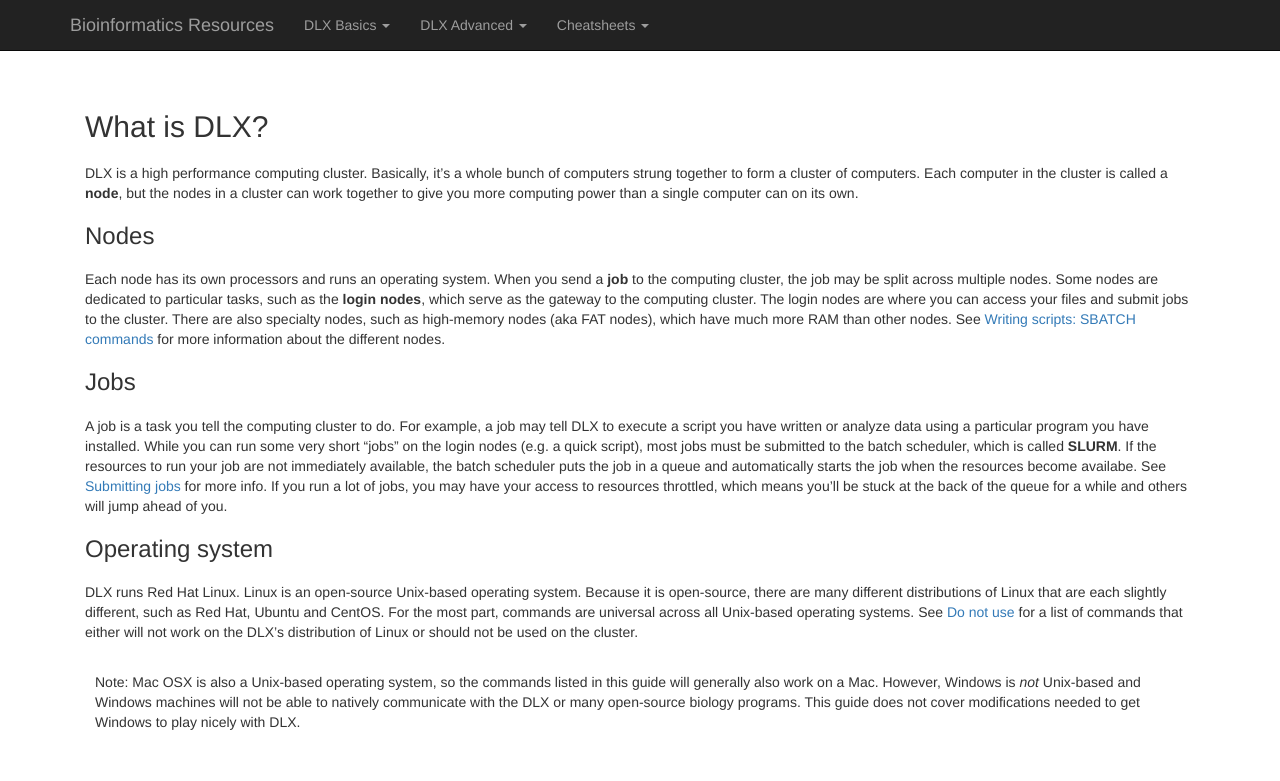
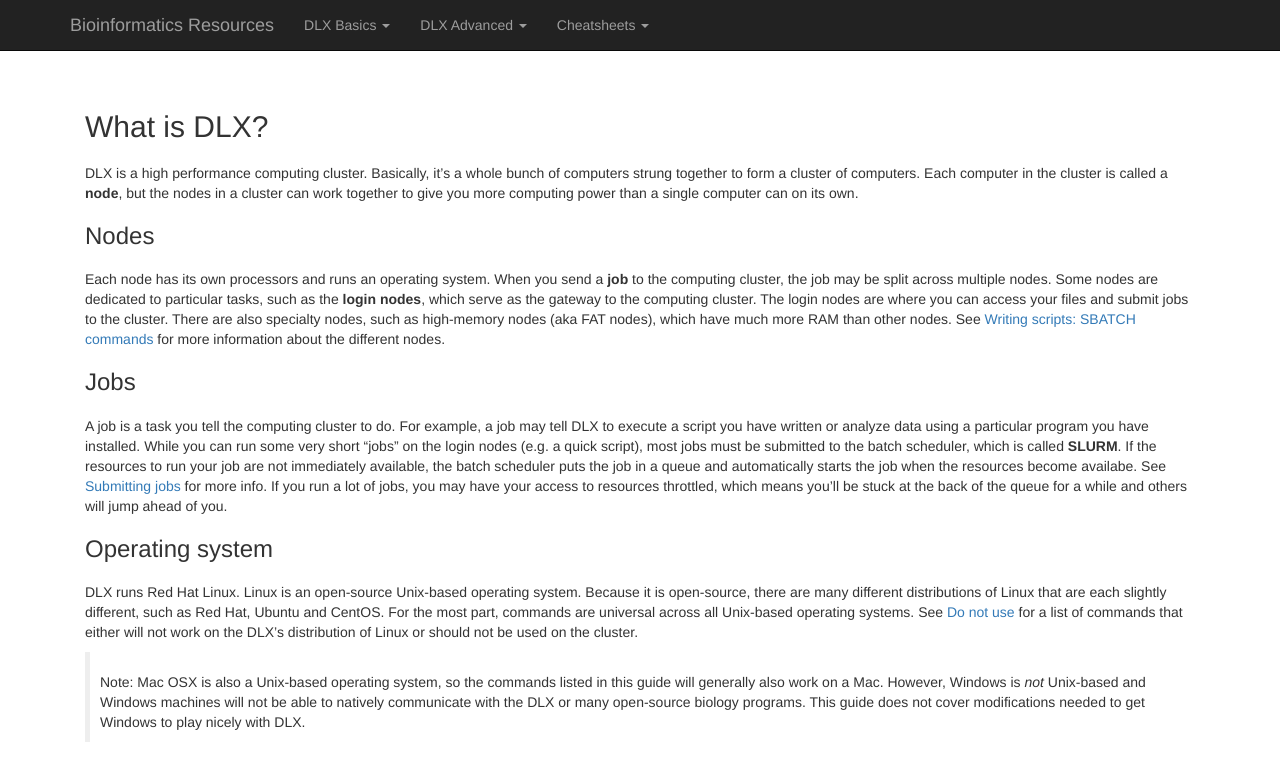
Before and after one commit to karajones/karajones.github.io, a Jekyll site: the page built from dlx/dlx1.md, in a window 1280 px wide. Shown: the top 781 px of the page. Built offline with Jekyll 4.4.1, drawn with Linux system fonts in a browser that asks for light colours; nearby versions of some CDN libraries; our own code applies the rules of GitHub Pages for plain Markdown files.

Commit message:
Update _type.scss

```diff
--- a/css/bootstrap/_type.scss
+++ b/css/bootstrap/_type.scss
@@ -242,7 +242,7 @@ blockquote {
   padding: ( $line-height-computed / 2 );
   margin: 0 0 $line-height-computed;
   font-size: 14px;
-  border: 3px 1px 1px 1px solid $blockquote-border-color;
+  border-left: 5px solid $blockquote-border-color;
 
   p,
   ul,
```
